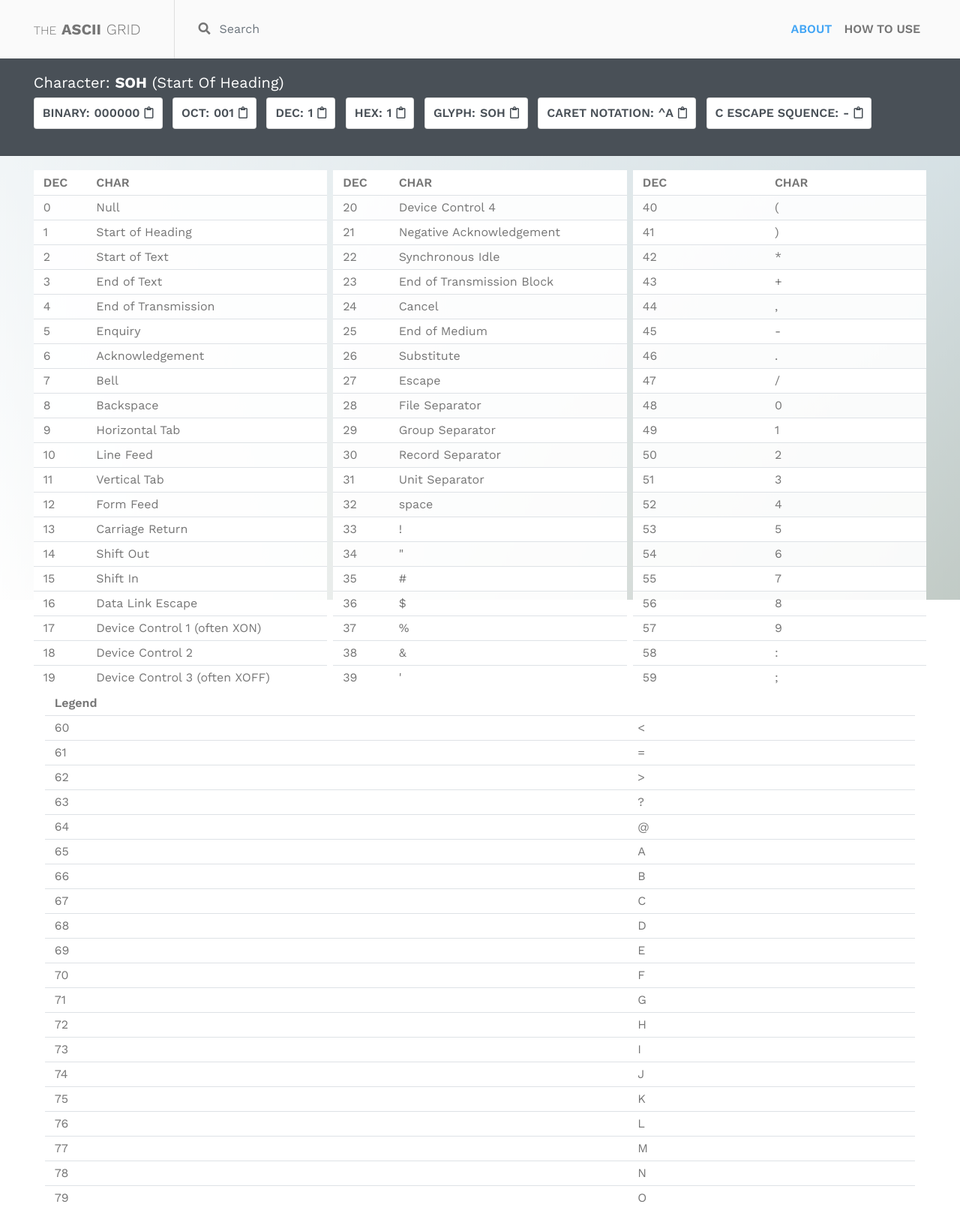
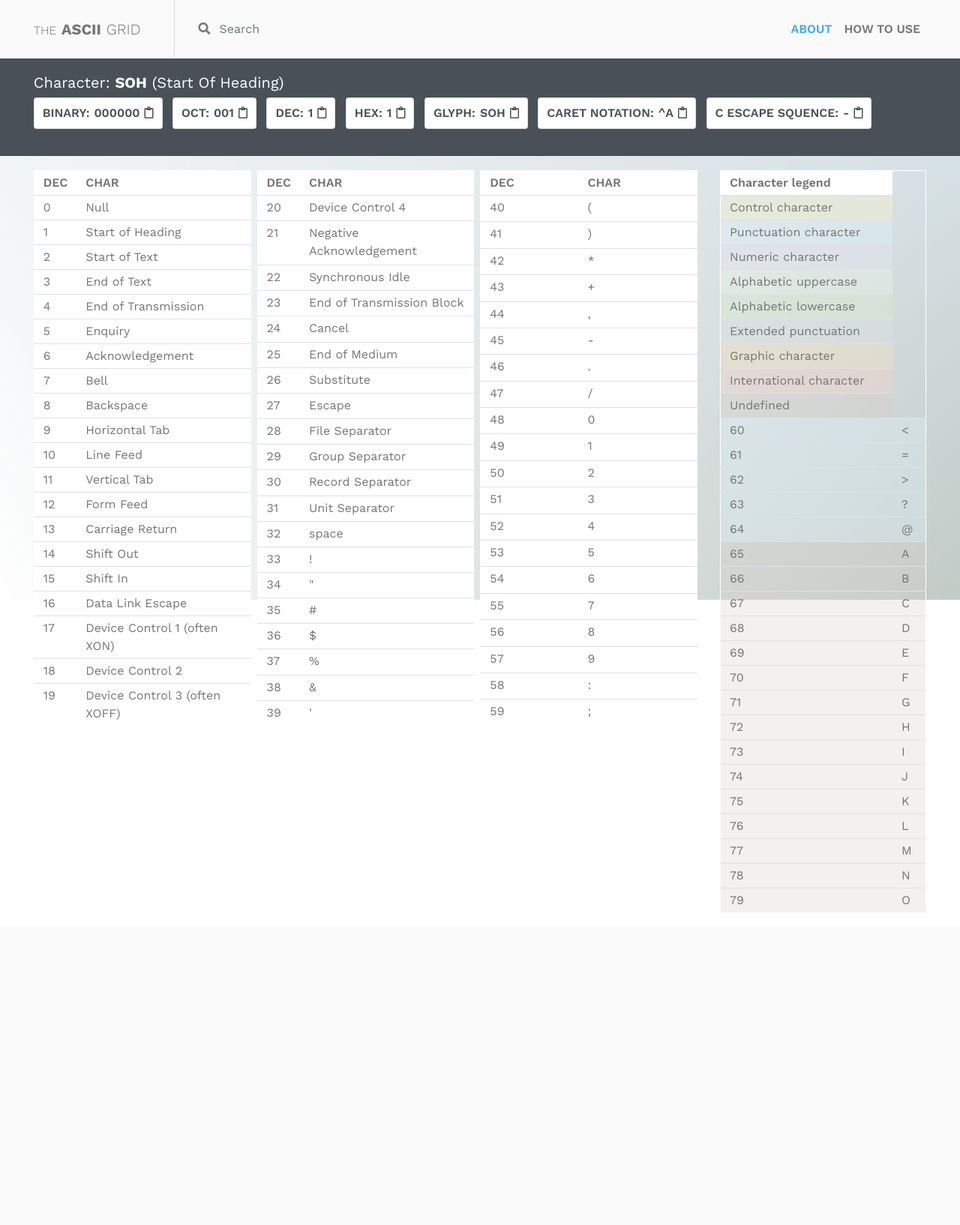
Before and after one commit to stefanov2081/AsciITablePro, an ASP.NET MVC app: page / in a window 1280 px wide. Shown: the whole page at 75% size. After the commit the page ends 1207 px from the top, so only its background shows below. Run offline with ASP.NET Core 8 and stand-ins for ASP.NET MVC 5, Linux system fonts and the light colour scheme; the project's own start-up code is not run, and a stand-in starts its controllers and pages; some libraries are stand-ins or nearby versions.

Commit message:
Added character legend section.

```diff
--- a/ascii-table/Content/table.scss
+++ b/ascii-table/Content/table.scss
@@ -21,11 +21,11 @@
         tr {
             background: $color-white;
 
-            &:nth-of-type(odd) {
+            /*&:nth-of-type(odd) {
                 background: rgba($color-white, .9);
-            }
+            }*/
 
-            &:hover {
+            &:hover td {
                 background: $color-active;
                 color: $color-white;
                 cursor: pointer;
@@ -42,3 +42,54 @@
         margin: 0 0 0 .5rem;
     }
 }
+
+.ascii-table-legend {
+    $control-char: #fff9c4;
+    $punctuation-char: #e1f5fe;
+    $numeric-char: #ede7f6;
+    $alphabetic-upper: #f1f8e9;
+    $alphabetic-low: #dcedc8;
+    $extended-punct: #e0e0e0;
+    $graphic-char: #ffe0b2;
+    $international-char: #ffccbc;
+    $udefined: #d7ccc8;
+
+
+    tbody {
+        .control-character {
+            background: rgba($control-char, .3);
+        }
+
+        .punctuation {
+            background: rgba($punctuation-char, .3);
+        }
+
+        .numeric-digit {
+            background: rgba($numeric-char, .3);
+        }
+
+        .alphabetic-uppercase {
+            background: rgba($alphabetic-upper, .3);
+        }
+
+        .alphabetic-lowercase {
+            background: rgba($alphabetic-low, .3);
+        }
+
+        .extended-punctuation {
+            background: rgba($extended-punct, .3);
+        }
+
+        .graphic-character {
+            background: rgba($graphic-char, .3);
+        }
+
+        .international {
+            background: rgba($international-char, .3);
+        }
+
+        .undefined {
+            background: rgba($udefined, .3);
+        }
+    }
+}
--- a/ascii-table/Scripts/char-type.js
+++ b/ascii-table/Scripts/char-type.js
@@ -1,10 +1,11 @@
 var CharType = {
-    Alphabetic : 'alphabetic',
+    AlphabeticUppercase: 'alphabetic-uppercase',
+    AlphabeticLowecase: 'alphabetic-lowercase',
     ControlChar : 'control-character',
     NumericDigit : 'numeric-digit',
     Punctuation : 'punctuation',
     ExtendedPunctuation : 'extended-punctuation',
-    GraphicCharacter : 'graphic-char',
+    GraphicCharacter : 'graphic-character',
     International : 'international',
     Undefined : 'undefined'
 }
--- a/ascii-table/Views/Home/Index.cshtml
+++ b/ascii-table/Views/Home/Index.cshtml
@@ -106,8 +106,11 @@
 
                 <div class="card-body">
                     @*<p class="card-title">Standard Characters</p>*@
+
+                    <div class="row">
+                        <div class="col-md-9">
                             <div class="ascii-table-container">
-                        <table class="table table-striped ascii-table col">
+                                <table class="table ascii-table col">
                                     <thead>
                                         <tr>
                                             <th>DEC</th>
@@ -116,7 +119,7 @@
                                     </thead>
                                     <tbody></tbody>
                                 </table>
-                        <table class="table table-striped ascii-table col">
+                                <table class="table ascii-table col">
                                     <thead>
                                         <tr>
                                             <th>DEC</th>
@@ -125,7 +128,7 @@
                                     </thead>
                                     <tbody></tbody>
                                 </table>
-                        <table class="table table-striped ascii-table col">
+                                <table class="table ascii-table col">
                                     <thead>
                                         <tr>
                                             <th>DEC</th>
@@ -134,21 +137,70 @@
                                     </thead>
                                     <tbody></tbody>
                                 </table>
-
+                            </div>
                         </div>
 
-                    <div class="col">
-                        <table class="table table-striped ascii-table col">
+                        <div class="col-md-3">
+                            <table class="table ascii-table ascii-table-legend col">
                                 <thead>
                                     <tr>
-                                    <th>Legend</th>
+                                        <th>Character legend</th>
                                     </tr>
                                 </thead>
-                            <tbody></tbody>
+                                <tbody>
+                                    <tr class="control-character">
+                                        <td>
+                                            Control character
+                                        </td>
+                                    </tr>
+                                    <tr class="punctuation">
+                                        <td>
+                                            Punctuation character
+                                        </td>
+                                    </tr>
+                                    <tr class="numeric-digit">
+                                        <td>
+                                            Numeric character
+                                        </td>
+                                    </tr>
+                                    <tr class="alphabetic-uppercase">
+                                        <td>
+                                            Alphabetic uppercase
+                                        </td>
+                                    </tr>
+                                    <tr class="alphabetic-lowercase">
+                                        <td>
+                                            Alphabetic lowercase
+                                        </td>
+                                    </tr>
+                                    <tr class="extended-punctuation">
+                                        <td>
+                                            Extended punctuation
+                                        </td>
+                                    </tr>
+                                    <tr class="graphic-character">
+                                        <td>
+                                            Graphic character
+                                        </td>
+                                    </tr>
+                                    <tr class="international">
+                                        <td>
+                                            International character
+                                        </td>
+                                    </tr>
+                                    <tr class="undefined">
+                                        <td>
+                                            Undefined
+                                        </td>
+                                    </tr>
+
+                                </tbody>
                             </table>
+                        </div>
+                    </div>
+
                 </div>
             </div>
         </div>
     </div>
 </div>
-</div>
--- a/ascii-table/Views/Shared/_Layout.cshtml
+++ b/ascii-table/Views/Shared/_Layout.cshtml
@@ -17,7 +17,6 @@
     <script src="https://code.jquery.com/jquery-3.2.1.slim.min.js" crossorigin="anonymous"></script>
     <script src="https://cdnjs.cloudflare.com/ajax/libs/popper.js/1.12.9/umd/popper.min.js" crossorigin="anonymous"></script>
     <script src="https://maxcdn.bootstrapcdn.com/bootstrap/4.0.0/js/bootstrap.min.js" crossorigin="anonymous"></script>
-    @Scripts.Render("~/Scripts/third-party")
     @Scripts.Render("~/Scripts/script")
     @RenderSection("scripts", required: false)
 </body>
```
Also changed, not shown: ascii-table/Content/style.css (+32 -4 lines), ascii-table/Content/style.min.css. Lines whose indentation alone changed are shown as unchanged.
